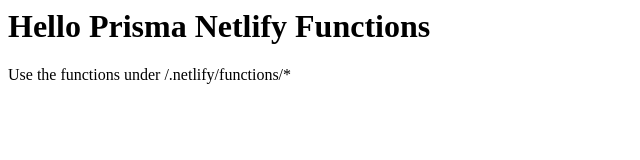
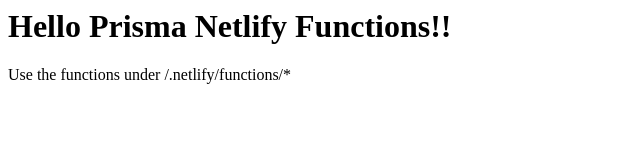
Before and after one commit to csmaller/rats_backend, a website: page public/index.html in a window 1280 px wide. Shown: the full height of the page, 0-640 px from the left. Drawn offline with Linux system fonts and the light colour scheme.

Commit message:
new functions

```diff
--- a/public/index.html
+++ b/public/index.html
@@ -1,6 +1,6 @@
 <html>
   <body>
-    <h1>Hello Prisma Netlify Functions</h1>
+    <h1>Hello Prisma Netlify Functions!!</h1>
     <p>Use the functions under /.netlify/functions/*</p>
   </body>
 </html>
```
